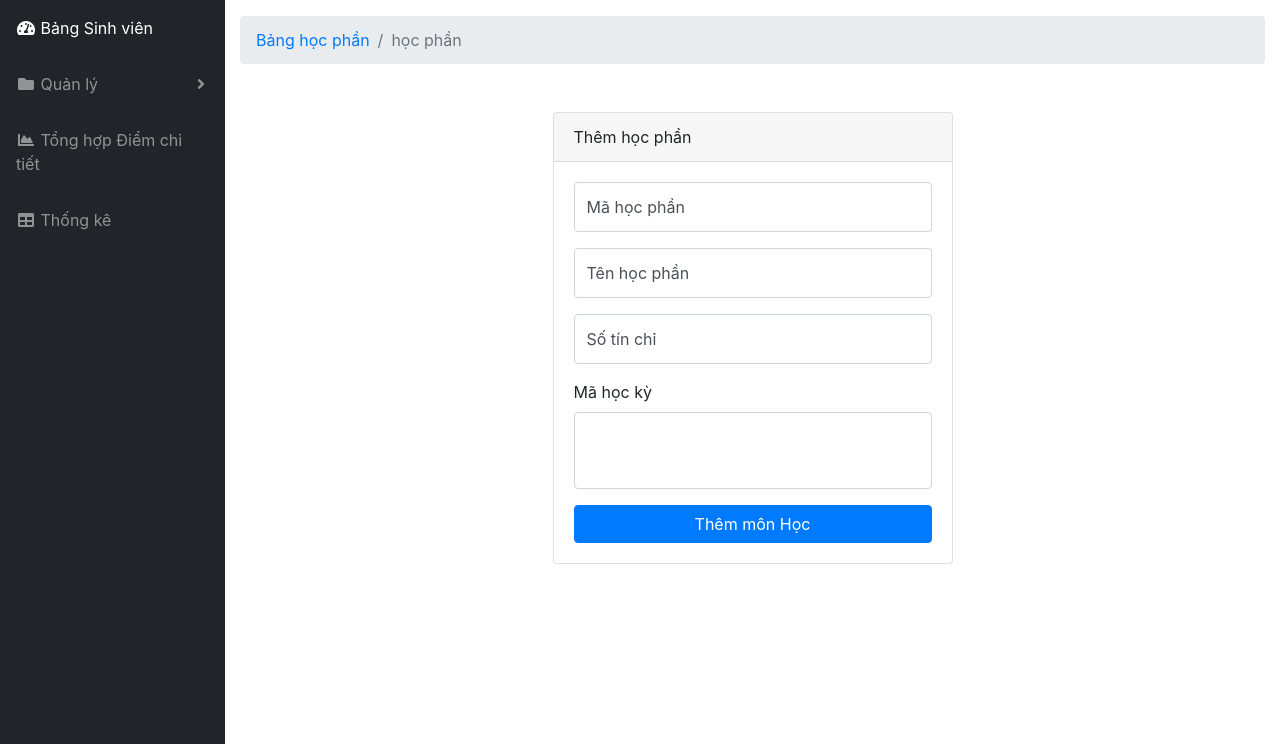
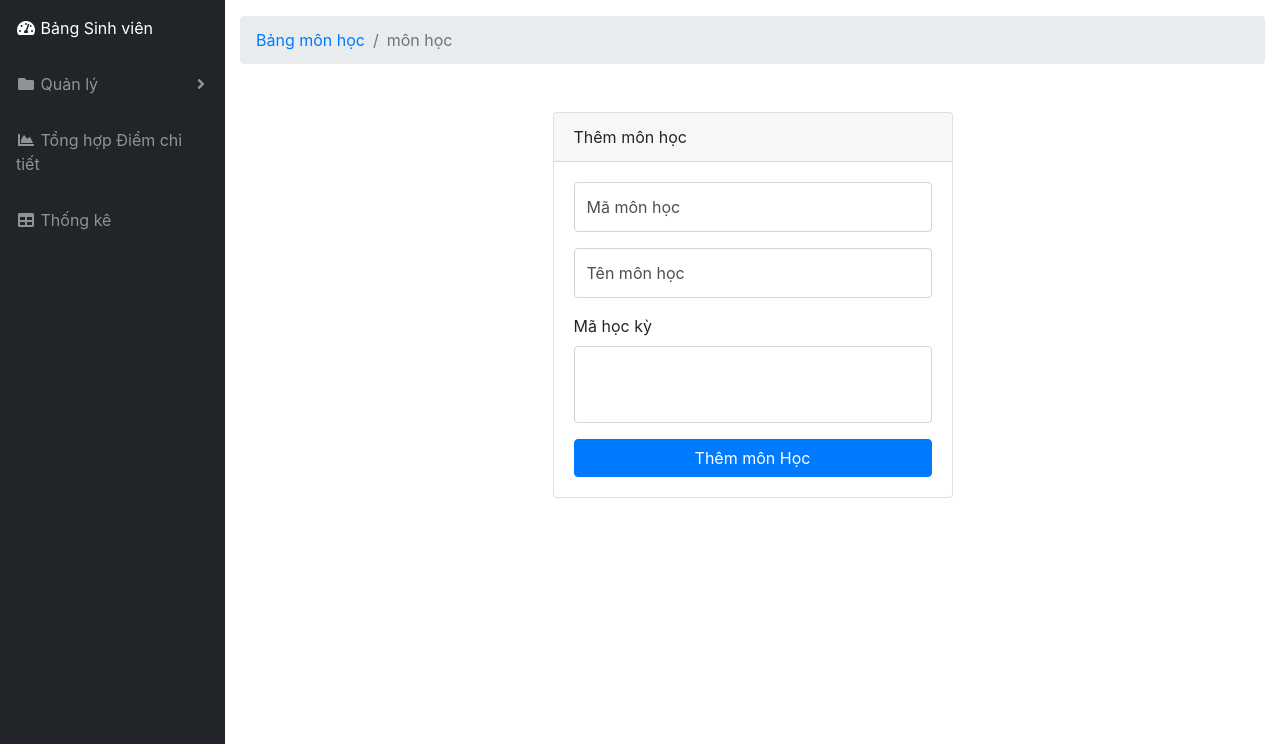
Before and after one commit to binhnguyen00/quan-li-diem-THPT, a PHP site: template View/Bang/tbl_hocphan_add.php in a window 1280 px wide. Shown: the part 56-800 px from the top of the page. Run offline with PHP 8.4, Linux system fonts and the light colour scheme; the template is opened without the code that fills it, so the values that code supplies are empty.

Commit message:
sua loi lat vat lan 1

```diff
--- a/View/Bang/tbl_hocphan_add.php
+++ b/View/Bang/tbl_hocphan_add.php
@@ -35,37 +35,31 @@
         <!-- Breadcrumbs-->
         <ol class="breadcrumb">
           <li class="breadcrumb-item">
-            <a href="#">Bảng học phần</a>
+            <a href="#">Bảng môn học</a>
           </li>
-          <li class="breadcrumb-item active">học phần</li>
+          <li class="breadcrumb-item active">môn học</li>
         </ol>
 
         <!-- DataTables Demo -->
         <div class="container">
           <div class="card card-login mx-auto mt-5">
-            <div class="card-header">Thêm học phần</div>
+            <div class="card-header">Thêm môn học</div>
             <div class="card-body">
               <form action="#" method="POST">
                 <?php if (isset($thatbai)) {
-                  echo "<span style='color:red'>".($thatbai)."</span>";
+                  echo "<span style='color:red'>" . ($thatbai) . "</span>";
                 }
                 ?>
                 <div class="form-group">
                   <div class="form-label-group">
-                    <input type="text" name="txt_maHocphan" id="inputmaHocphan" class="form-control" placeholder="Mã học phần" required="required">
-                    <label for="inputmaHocphan">Mã học phần</label>
+                    <input type="text" name="txt_maHocphan" id="inputmaHocphan" class="form-control" placeholder="Mã môn học" required="required">
+                    <label for="inputmaHocphan">Mã môn học</label>
                   </div>
                 </div>
                 <div class="form-group">
                   <div class="form-label-group">
-                    <input type="text" name="txt_tenHocphan" id="inputtenHocphan" class="form-control" placeholder="Tên học phần" required="required">
-                    <label for="inputtenHocphan">Tên học phần</label>
-                  </div>
-                </div>
-                <div class="form-group">
-                  <div class="form-label-group">
-                    <input type="number" name="txt_stc" id="inputSotinchi" class="form-control" placeholder="Số tín chỉ" min="1" max="5" required="required">
-                    <label for="inputSotinchi">Số tín chỉ</label>
+                    <input type="text" name="txt_tenHocphan" id="inputtenHocphan" class="form-control" placeholder="Tên môn học" required="required">
+                    <label for="inputtenHocphan">Tên môn học</label>
                   </div>
                 </div>
                 <div class="form-group">
@@ -129,4 +123,5 @@
 <!-- Demo scripts for this page-->
 <script src="bootstraps/js/demo/datatables-demo.js"></script>
 <script src="bootstraps/js/demo/chart-area-demo.js"></script>
+
 </html>
--- a/View/Bang/tbl_hocphan_list.php
+++ b/View/Bang/tbl_hocphan_list.php
@@ -75,7 +75,6 @@
                         <td><?php echo $STT; ?></td>
                         <td><?php echo $value['ma_mon']; ?></td>
                         <td><?php echo $value['ten_mon']; ?></td>
-                        <td><?php echo $value['sotinchi']; ?></td>
                         <td><?php echo $value['ma_hk']; ?></td>
                         <td>
                           <a href="index.php?controllers=quanly&action=Edit_hocphan&maMon=<?php echo $value['ma_mon']; ?>" title="Sửa"><i class="fas fa-edit"></i> </a>
--- a/View/masster/tbl_Diemmon.php
+++ b/View/masster/tbl_Diemmon.php
@@ -14,7 +14,7 @@
     <div class="card mb-3">
       <div class="card-header">
         <i class="fas fa-table"></i>
-        Bảng điểm học phần sinh viên
+        Bảng điểm lớp
       </div>
       <div class="card-body">
         <div class="table-responsive">
@@ -24,7 +24,6 @@
                 <th>STT</th>
                 <th>Mã môn</th>
                 <th>Tên môn</th>
-                <th>Số tín chỉ</th>
                 <th>Điểm Giữa kỳ</th>
                 <th>Diểm thi học kỳ</th>
                 <th>Điểm học phần</th>
--- a/View/masster/tbl_Sinhvien.php
+++ b/View/masster/tbl_Sinhvien.php
@@ -7,14 +7,14 @@
       <li class="breadcrumb-item">
         <a href="#">Bảng điểu kiểm</a>
       </li>
-      <li class="breadcrumb-item active">Danh sách sinh viên</li>
+      <li class="breadcrumb-item active">Danh sách học sinh</li>
     </ol>
 
     <!-- DataTables Example -->
     <div class="card mb-3">
       <div class="card-header">
         <i class="fas fa-table"></i>
-        Tất cả sinh viên
+        Tất cả học sinh
       </div>
       <div class="card-body">
         <div class="table-responsive">
@@ -22,7 +22,7 @@
             <thead>
               <tr>
                 <th>STT</th>
-                <th>Mã sinh viên</th>
+                <th>Mã học sinh</th>
                 <th>Họ và tên</th>
                 <th>Ngày sinh</th>
                 <th>Giới tính</th>
```
Also changed, not shown: View/Bang/tbl_hocphan_edit.php (+6 -11 lines), View/Diem/xl_diem.php (+26 -19 lines), View/sinhvien/Add.php (+7 -6 lines). Lines whose indentation alone changed are shown as unchanged.
